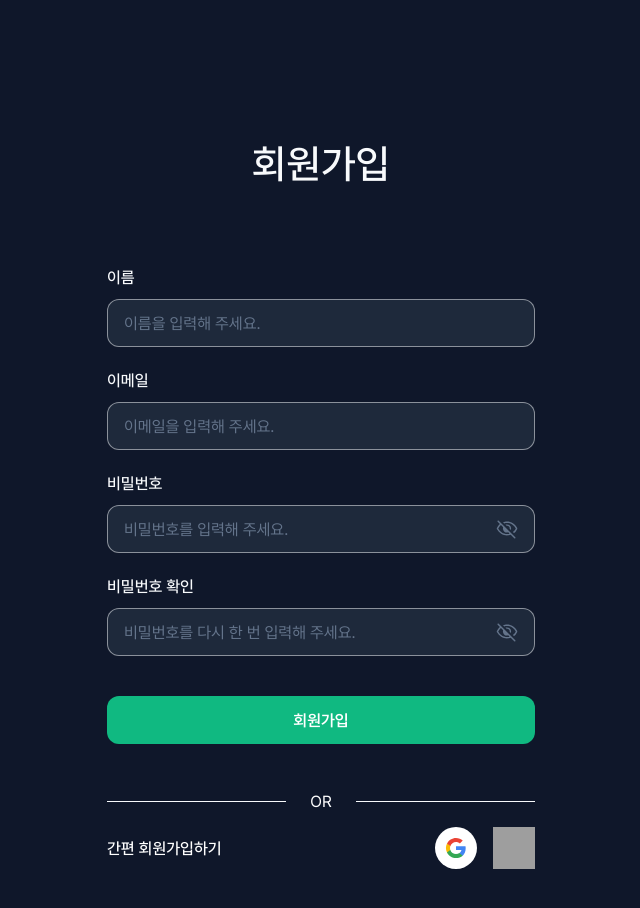
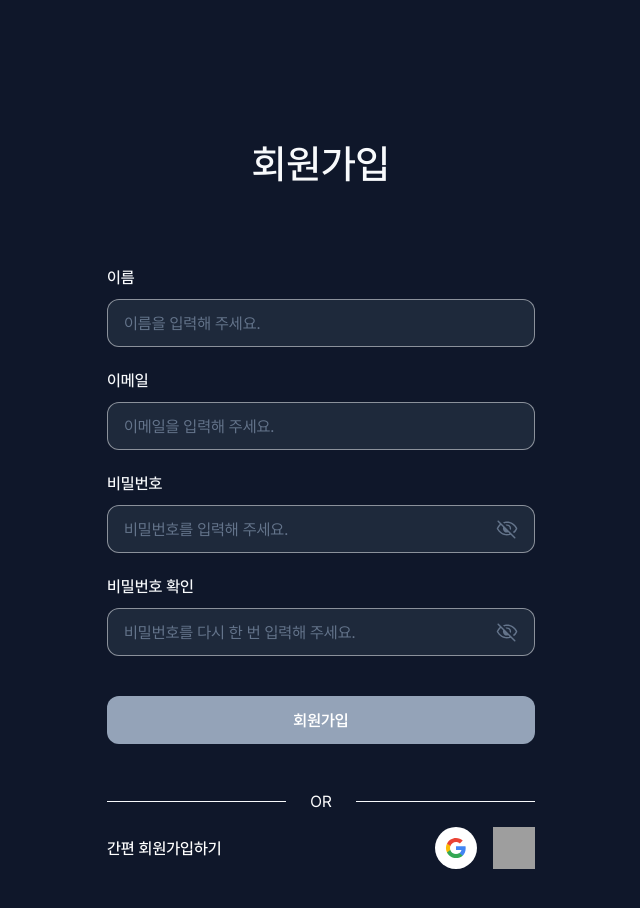
Before and after one commit to Team-HoiVin/Toit, a Next.js app: page /signup in a window 1280 px wide. Shown: the top 908 px of the page, without its empty margins (319-959 px from the left). Built offline with nearby package versions, Linux system fonts and the light colour scheme; grey boxes are pictures that could not be loaded.

Commit message:
feat: form data 유효성 검사에 따른 버튼 disabled 처리

```diff
--- a/src/app/(auth)/login/_components/LoginForm.tsx
+++ b/src/app/(auth)/login/_components/LoginForm.tsx
@@ -17,7 +17,7 @@ const LoginForm = ({ onSubmit }: ILoginSubmit) => {
   const {
     register,
     handleSubmit,
-    formState: { errors },
+    formState: { errors, isValid },
   } = useForm<ILogin>({ mode: 'onChange' });
 
   const emailId = useId();
@@ -64,7 +64,7 @@ const LoginForm = ({ onSubmit }: ILoginSubmit) => {
           비밀번호를 잊으셨나요?
         </Link>
       </p>
-      <Button type='submit' className='mt-16 w-full'>
+      <Button type='submit' disabled={!isValid} className='mt-16 w-full'>
         로그인
       </Button>
     </form>
--- a/src/app/(auth)/signup/_components/SignupForm.tsx
+++ b/src/app/(auth)/signup/_components/SignupForm.tsx
@@ -27,7 +27,7 @@ const SignupForm = () => {
     handleSubmit,
     watch,
     trigger,
-    formState: { errors },
+    formState: { errors, isValid },
   } = useForm<ISignup>({ mode: 'onChange' });
 
   const nicknameId = useId();
@@ -136,7 +136,9 @@ const SignupForm = () => {
           />
         </FormControl>
       </div>
-      <Button type='submit'>회원가입</Button>
+      <Button type='submit' disabled={!isValid}>
+        회원가입
+      </Button>
     </form>
   );
 };
```
